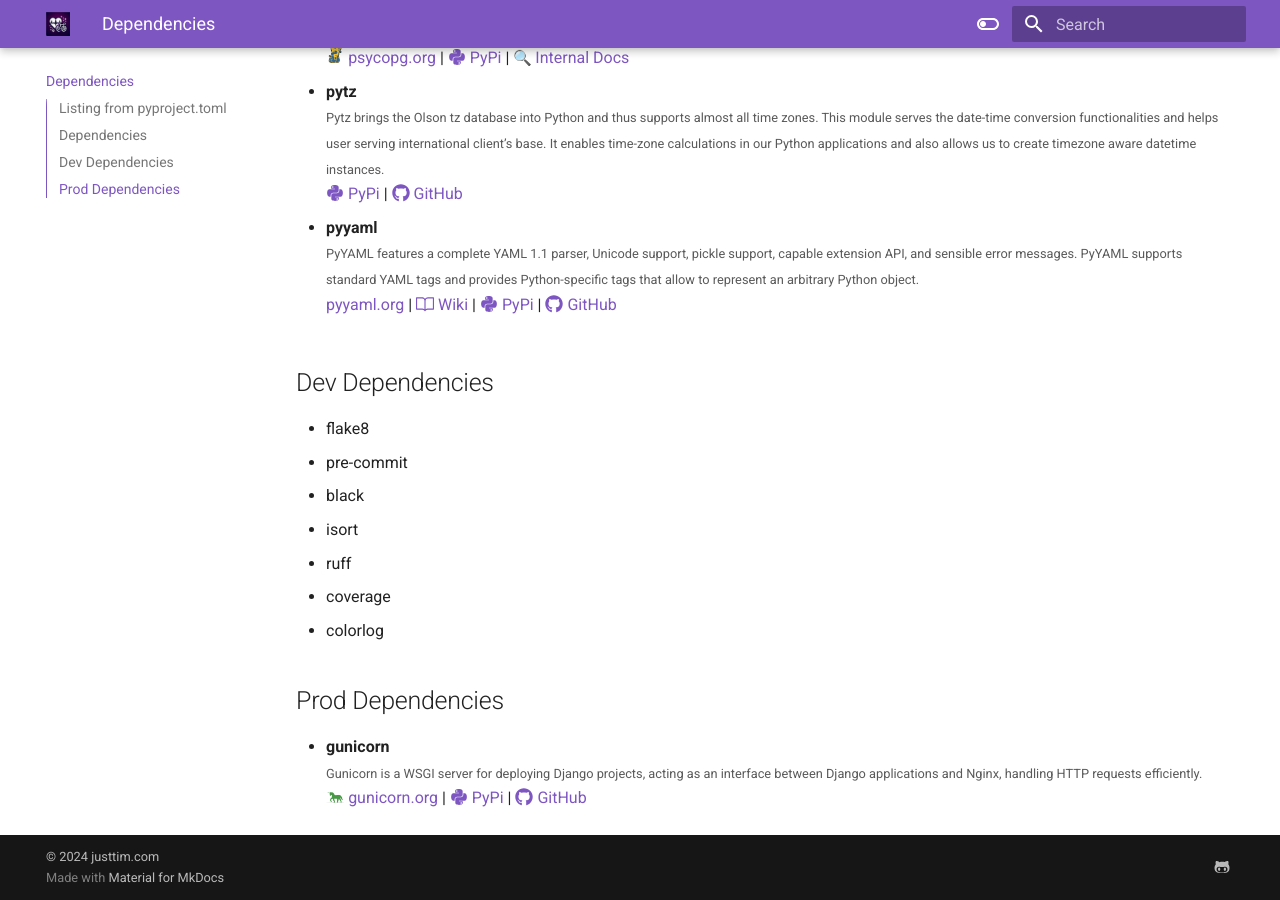
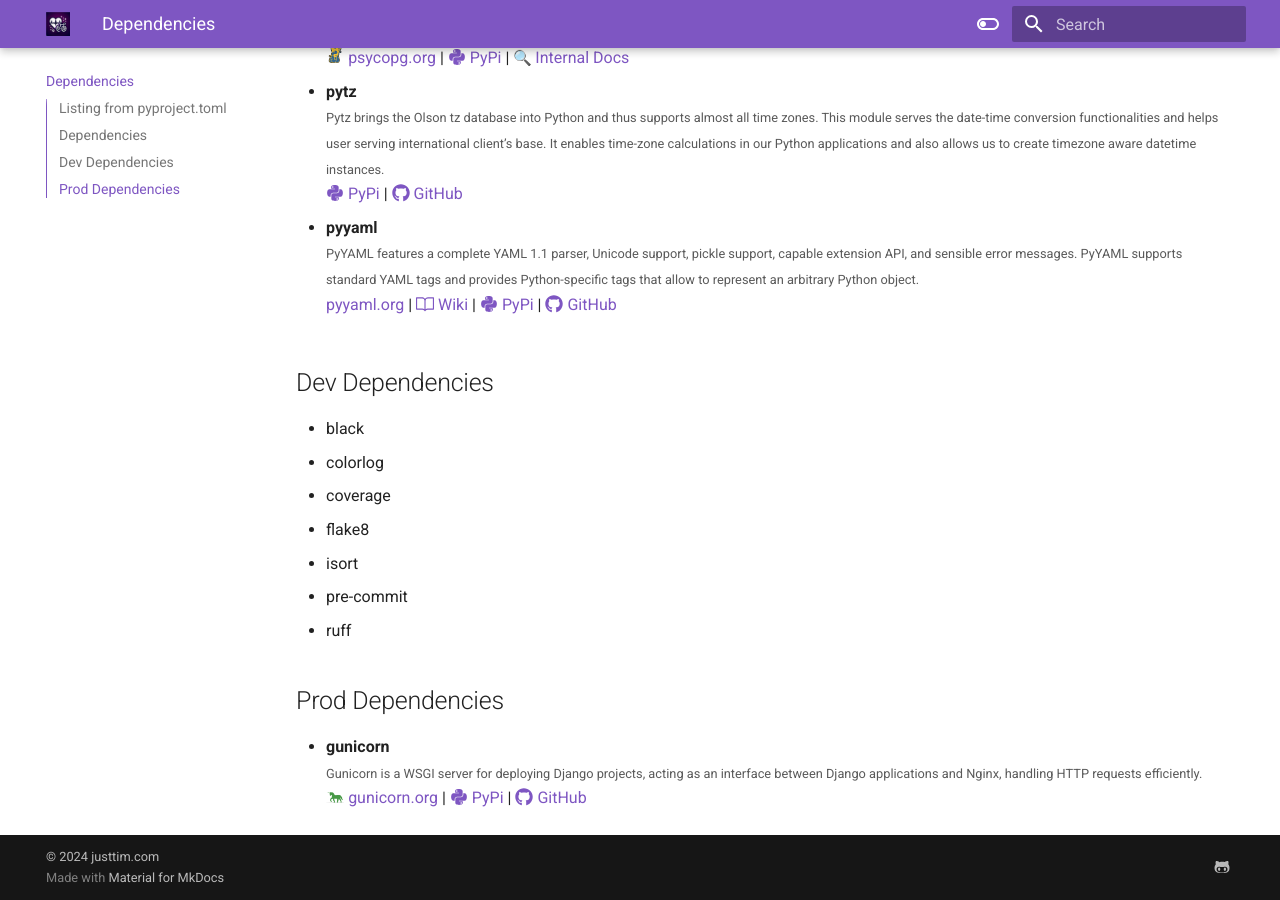
Before and after one commit to timpandrews/beats_docs, an MkDocs documentation site: the page built from docs/dependencies.md, in a window 1280 px wide and 900 px high, scrolled down 2442 px. Built offline with MkDocs 1.6.1 and Material for MkDocs 9.7.7, drawn with Linux system fonts in a browser that asks for light colours; emoji names are drawn with the system emoji font.

Commit message:
Updates to documentation

```diff
--- a/docs/dependencies.md
+++ b/docs/dependencies.md
@@ -140,21 +140,15 @@
 <a href="https://github.com/yaml/pyyaml" target="_blank">:fontawesome-brands-github: GitHub</a>
 
 
+## Dev Dependencies
+- black
+- colorlog
+- coverage
+- flake8
+- isort
+- pre-commit
+- ruff
 
-
-
-
-
-
-
-## Dev Dependencies
-- flake8
-- pre-commit
-- black
-- isort
-- ruff
-- coverage
-- colorlog
 
 ## Prod Dependencies
 - **gunicorn**
```
